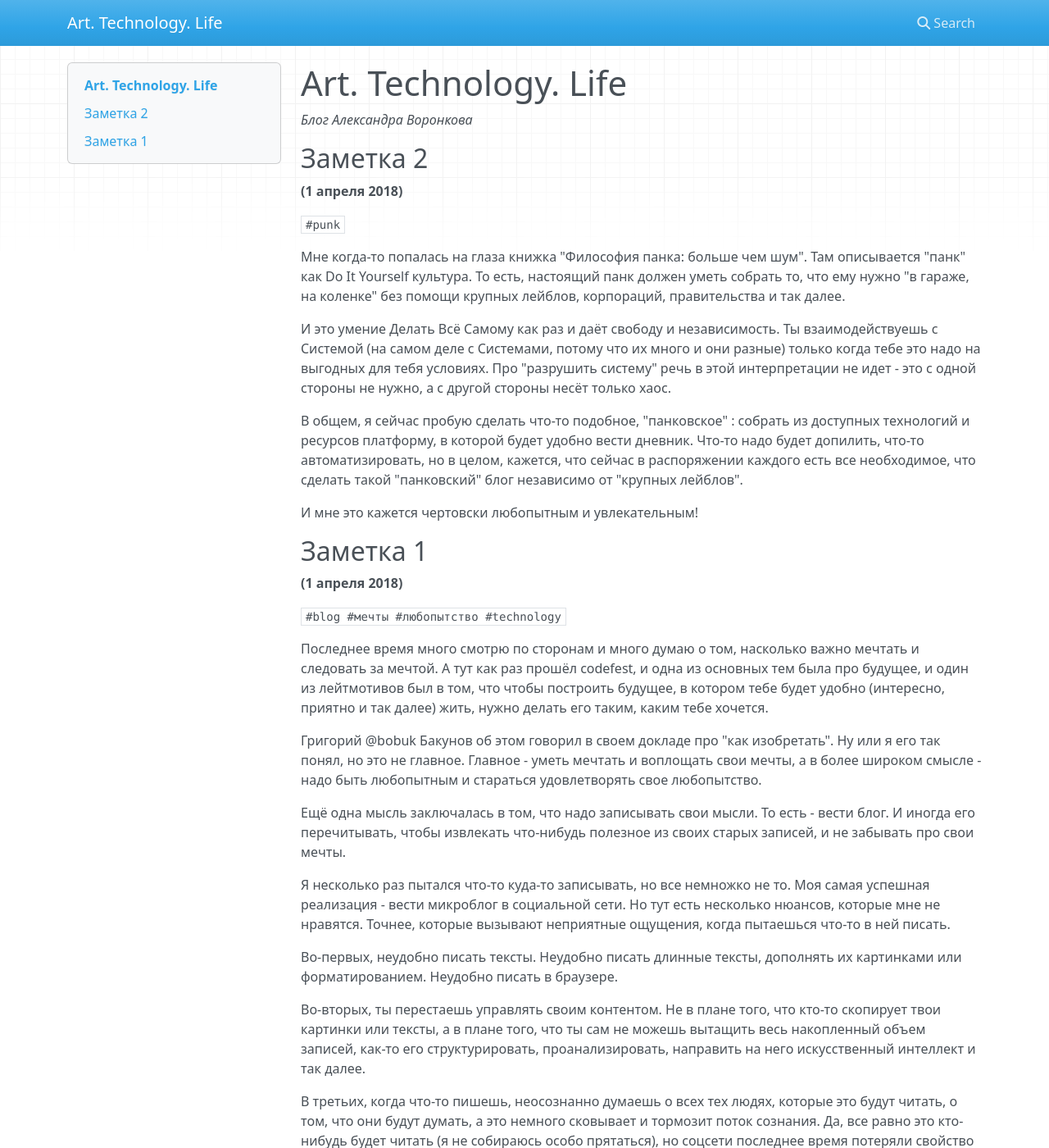
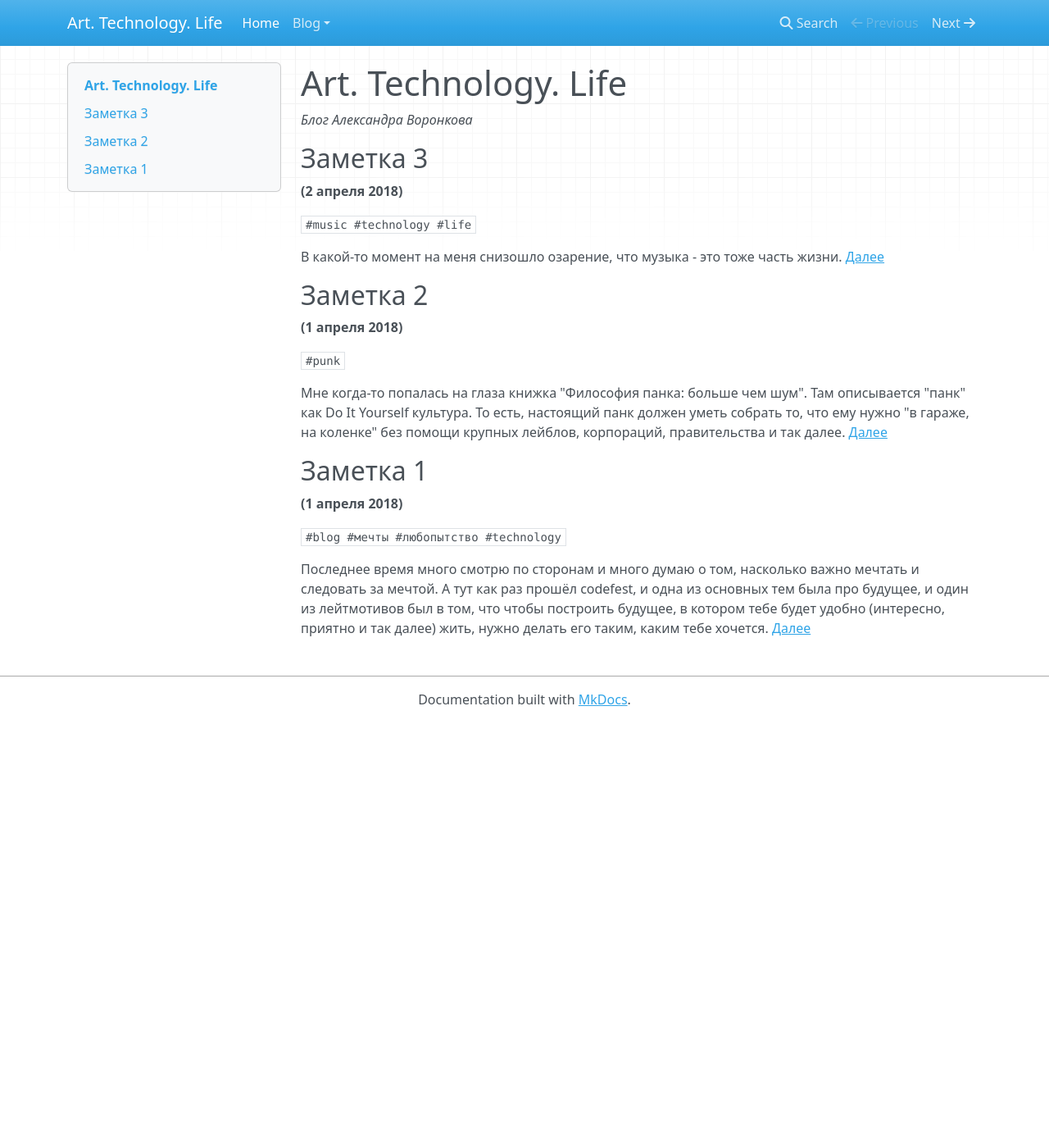
Before and after one commit to avoronkov/blog, an MkDocs documentation site: the page built from docs/index.md, in a window 1280 px wide and 1400 px high. Shown: the whole window at 82% size. Built offline with MkDocs 1.6.1, drawn with Linux system fonts in a browser that asks for light colours; nearby versions of some CDN libraries; old or Windows-style settings are respelled for this version of MkDocs; some of the changed text lies outside the part shown.

Commit message:
added note 3, some improvements

```diff
--- a/docs/index.md
+++ b/docs/index.md
@@ -1,5 +1,12 @@
 # Art. Technology. Life
 *Блог Александра Воронкова*
+## Заметка 3
+__(2 апреля 2018)__
+
+`#music #technology #life`
+
+В какой-то момент на меня снизошло озарение, что музыка - это тоже часть жизни.
+[Далее](/2018/2018-04-02_03.note/)
 
 ## Заметка 2
 __(1 апреля 2018)__
@@ -7,12 +14,7 @@ __(1 апреля 2018)__
 `#punk`
 
 Мне когда-то попалась на глаза книжка "Философия панка: больше чем шум". Там описывается  "панк" как Do It Yourself культура. То есть, настоящий панк должен уметь собрать то, что ему нужно "в гараже, на коленке" без помощи крупных лейблов, корпораций, правительства и так далее.
-
-И это умение Делать Всё Самому как раз и даёт свободу и независимость. Ты взаимодействуешь с Системой (на самом деле с Системами, потому что их много и они разные) только когда тебе это надо на выгодных для тебя условиях. Про "разрушить систему" речь в этой интерпретации не идет - это с одной стороны не нужно, а с другой стороны несёт только хаос.
-
-В общем, я сейчас пробую сделать что-то подобное, "панковское" : собрать из доступных технологий и ресурсов платформу, в которой будет удобно вести дневник. Что-то надо будет допилить, что-то автоматизировать, но в целом, кажется, что сейчас в распоряжении каждого есть все необходимое, что сделать такой "панковский" блог независимо от "крупных лейблов".
-
-И мне это кажется чертовски любопытным и увлекательным!
+[Далее](/2018/2018-04-02_02.note/)
 
 ## Заметка 1
 __(1 апреля 2018)__
@@ -20,21 +22,4 @@ __(1 апреля 2018)__
 `#blog #мечты #любопытство #technology`
 
 Последнее время много смотрю по сторонам и много думаю о том, насколько важно мечтать и следовать за мечтой. А тут как раз прошёл codefest, и одна из основных тем была про будущее, и один из лейтмотивов был в том, что чтобы построить будущее, в котором тебе будет удобно (интересно, приятно и так далее) жить, нужно делать его таким, каким тебе хочется.
-
-Григорий @bobuk Бакунов об этом говорил в своем докладе про "как изобретать". Ну или я его так понял, но это не главное. Главное - уметь мечтать и воплощать свои мечты, а в более широком смысле - надо быть любопытным и стараться удовлетворять свое любопытство.
-
-Ещё одна мысль заключалась в том, что надо записывать свои мысли. То есть - вести блог. И иногда его перечитывать, чтобы извлекать что-нибудь полезное из своих старых записей, и не забывать про свои мечты.
-
-Я несколько раз пытался что-то куда-то записывать, но все немножко не то. Моя самая успешная реализация - вести микроблог в социальной сети. Но тут есть несколько нюансов, которые мне не нравятся. Точнее, которые вызывают неприятные ощущения, когда пытаешься что-то в ней писать.
-
-Во-первых, неудобно писать тексты. Неудобно писать длинные тексты, дополнять их картинками или форматированием. Неудобно писать в браузере.
-
-Во-вторых, ты перестаешь управлять своим контентом. Не в плане того, что кто-то скопирует твои картинки или тексты, а в плане того, что ты сам не можешь вытащить весь накопленный объем записей, как-то его структурировать, проанализировать, направить на него искусственный интеллект и так далее.
-
-В третьих, когда что-то пишешь, неосознанно думаешь о всех тех людях, которые это будут читать, о том, что они будут думать, а это немного сковывает и тормозит поток сознания. Да, все равно это кто-нибудь будет читать (я не собираюсь особо прятаться), но соцсети последнее время потеряли свойство площадки, где творческие, мыслящие люди свободно обмениваются идеями - после нашествия "спамеров" и маркетологов, все стало совсем плохо. Поэтому буду пробовать другие варианты.
-
-Площадки-блоги мне тоже, не то чтобы не нравятся - мне непонятно, что происходит с моими данными, как они хранятся, как их переупорядочить и так далее. А как человеку, глубоко погруженному во все эти процессы (и как просто человеку, который любит контроль, и просто любопытному человеку) мне кажется, что это важно.
-
-Поэтому буду действовать истинно гиковским путем - писать тексты в виме, хранить в гите, а публиковать на гитхабе!
-
-(В дальнейшем, этот текст я написал на телефоне, благо у него удобная хардварная клавиатура. Такие пока ещё делают :) ).
+[Далее](/2018/2018-04-02_01.note/)
--- a/mkdocs.yml
+++ b/mkdocs.yml
@@ -1 +1,7 @@
 site_name: Art. Technology. Life
+pages:
+    - Home: index.md
+    - Blog:
+        - 'note (01)': 2018/2018-04-02_01.note.md
+        - 'note (02)': 2018/2018-04-02_02.note.md
+        - 'note (03)': 2018/2018-04-02_03.note.md
```
Also changed, not shown: docs/2018/2018-04-02_01.note.md (added, +24 -0 lines), docs/2018/2018-04-02_02.note.md (added, +12 -0 lines), docs/2018/2018-04-02_03.note.md (added, +16 -0 lines), 2 other files.
